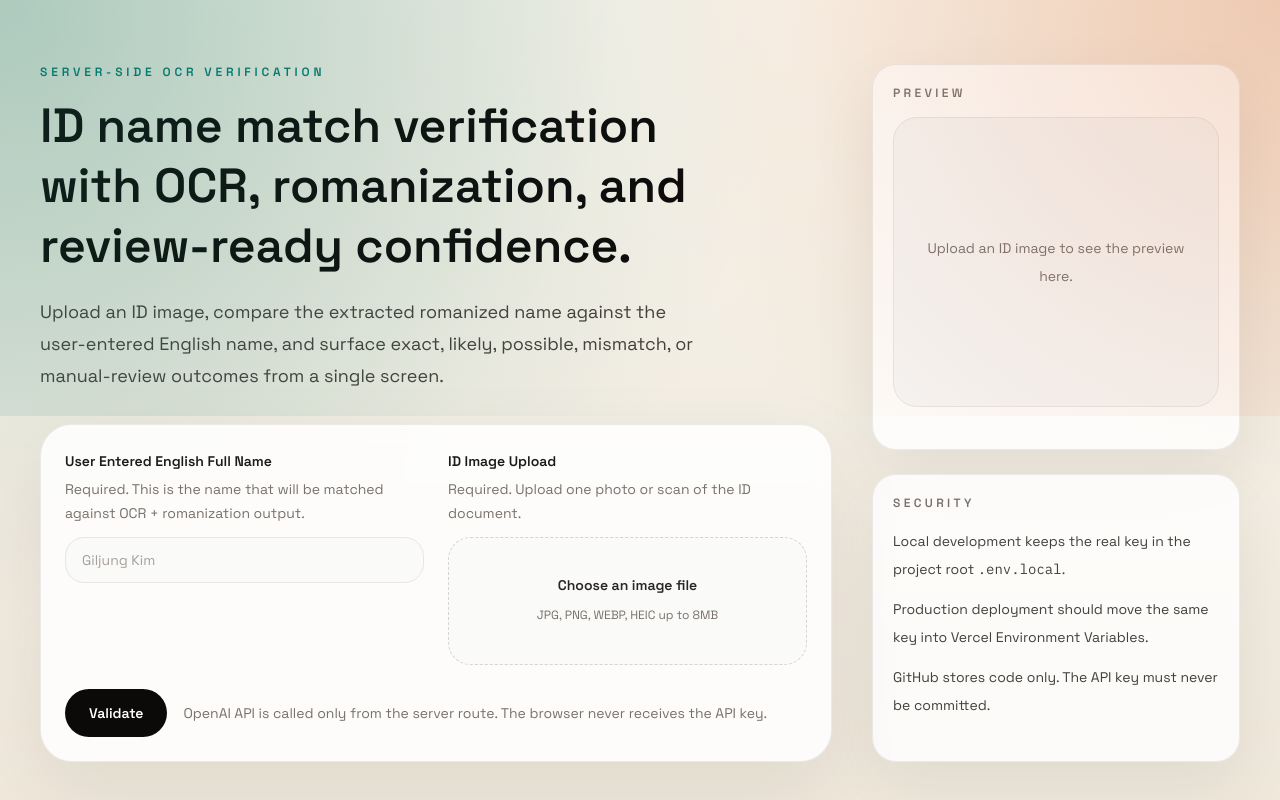
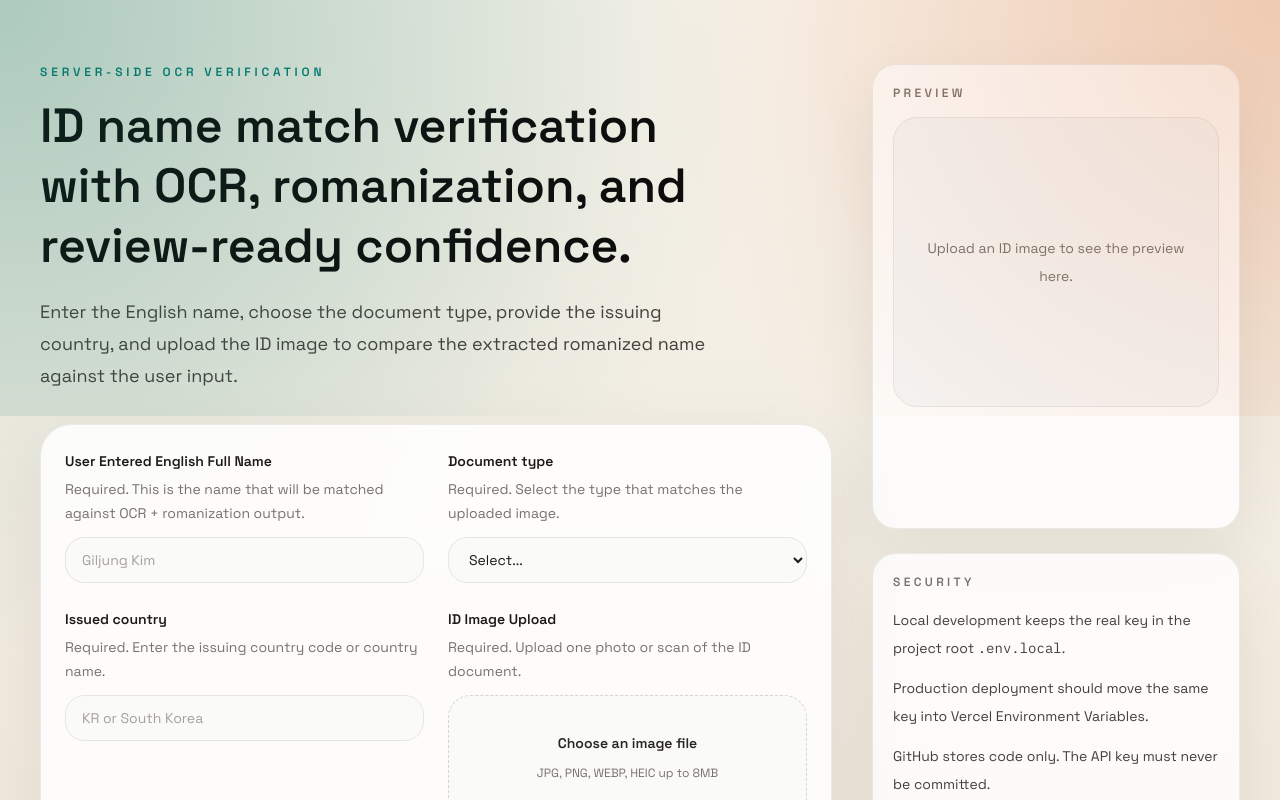
Before and after one commit to Yuifather/kyc_test, a Next.js app: page / in a window 1280 px wide. Shown: the top 800 px of the page. Built offline with nearby package versions, Linux system fonts and the light colour scheme.

Commit message:
Add document type and country inputs

```diff
--- a/app/page.tsx
+++ b/app/page.tsx
@@ -14,8 +14,18 @@ const ACCEPTED_IMAGE_TYPES = [
   "image/heif",
 ].join(",");
 
+const DOCUMENT_TYPE_OPTIONS = [
+  { value: "", label: "Select..." },
+  { value: "Passport", label: "Passport" },
+  { value: "ID Card", label: "ID Card" },
+  { value: "Driver's License", label: "Driver's License" },
+  { value: "Other Document", label: "Other Document" },
+];
+
 export default function Home() {
   const [englishName, setEnglishName] = useState("");
+  const [issuedCountry, setIssuedCountry] = useState("");
+  const [documentType, setDocumentType] = useState("");
   const [imageFile, setImageFile] = useState<File | null>(null);
   const [previewUrl, setPreviewUrl] = useState("");
   const [result, setResult] = useState<VerificationResult | null>(null);
@@ -52,6 +62,16 @@ export default function Home() {
       return;
     }
 
+    if (!documentType) {
+      setErrorMessage("문서 타입을 선택해주세요.");
+      return;
+    }
+
+    if (!issuedCountry.trim()) {
+      setErrorMessage("발급 국가를 입력해주세요.");
+      return;
+    }
+
     if (!imageFile) {
       setErrorMessage("신분증 이미지를 먼저 업로드해주세요.");
       return;
@@ -63,6 +83,8 @@ export default function Home() {
     try {
       const formData = new FormData();
       formData.append("englishName", englishName.trim());
+      formData.append("documentTypeHint", documentType);
+      formData.append("countryHint", issuedCountry.trim());
       formData.append("image", imageFile);
 
       const response = await fetch("/api/verify-id", {
@@ -75,7 +97,9 @@ export default function Home() {
         | { error?: string };
 
       if (!response.ok) {
-        throw new Error(payload && "error" in payload ? payload.error : "검증에 실패했습니다.");
+        throw new Error(
+          payload && "error" in payload ? payload.error : "검증에 실패했습니다.",
+        );
       }
 
       setResult(payload as VerificationResult);
@@ -105,9 +129,9 @@ export default function Home() {
                 ID name match verification with OCR, romanization, and review-ready confidence.
               </h1>
               <p className="mt-4 max-w-xl text-sm leading-6 text-stone-700 sm:mt-5 sm:max-w-2xl sm:text-lg sm:leading-8">
-                Upload an ID image, compare the extracted romanized name against the user-entered
-                English name, and surface exact, likely, possible, mismatch, or manual-review
-                outcomes from a single screen.
+                Enter the English name, choose the document type, provide the issuing country,
+                and upload the ID image to compare the extracted romanized name against the user
+                input.
               </p>
             </div>
 
@@ -124,6 +148,36 @@ export default function Home() {
                     value={englishName}
                     onChange={(event) => setEnglishName(event.target.value)}
                     placeholder="Giljung Kim"
+                    className={inputClassName}
+                    autoComplete="off"
+                  />
+                </FormField>
+
+                <FormField
+                  label="Document type"
+                  description="Required. Select the type that matches the uploaded image."
+                >
+                  <select
+                    value={documentType}
+                    onChange={(event) => setDocumentType(event.target.value)}
+                    className={inputClassName}
+                  >
+                    {DOCUMENT_TYPE_OPTIONS.map((option) => (
+                      <option key={option.label} value={option.value} disabled={!option.value}>
+                        {option.label}
+                      </option>
+                    ))}
+                  </select>
+                </FormField>
+
+                <FormField
+                  label="Issued country"
+                  description="Required. Enter the issuing country code or country name."
+                >
+                  <input
+                    value={issuedCountry}
+                    onChange={(event) => setIssuedCountry(event.target.value)}
+                    placeholder="KR or South Korea"
                     className={inputClassName}
                     autoComplete="off"
                   />
@@ -203,8 +257,13 @@ export default function Home() {
                 Security
               </p>
               <div className="mt-3 space-y-3 text-sm leading-6 text-stone-700 sm:mt-4 sm:leading-7">
-                <p>Local development keeps the real key in the project root <code>.env.local</code>.</p>
-                <p>Production deployment should move the same key into Vercel Environment Variables.</p>
+                <p>
+                  Local development keeps the real key in the project root{" "}
+                  <code>.env.local</code>.
+                </p>
+                <p>
+                  Production deployment should move the same key into Vercel Environment Variables.
+                </p>
                 <p>GitHub stores code only. The API key must never be committed.</p>
               </div>
             </section>
--- a/lib/openai-schema.ts
+++ b/lib/openai-schema.ts
@@ -34,8 +34,12 @@ export const openAiExtractionSchema = z.object({
     .default("unknown"),
   gender_evidence: blankString,
   gender_notes: blankString,
+  document_number: blankString,
+  document_number_confidence: boundedConfidence,
   date_of_birth: blankString,
   date_of_birth_confidence: boundedConfidence,
+  date_of_expiry: blankString,
+  date_of_expiry_confidence: boundedConfidence,
   place_of_birth: blankString,
   place_of_birth_confidence: boundedConfidence,
   nationality: blankString,
--- a/lib/verification.ts
+++ b/lib/verification.ts
@@ -48,7 +48,7 @@ interface VerifyIdInput {
 }
 
 const SYSTEM_PROMPT = `You are an identity document analyzer.
-You receive a user-entered English full name plus one ID image.
+You receive a user-entered English full name plus one ID image, plus the user-selected document type and issuing country.
 Return only JSON that matches the provided schema.
 
 Rules:
@@ -58,11 +58,13 @@ Rules:
 - All confidence values must be numbers between 0 and 1.
 - country_detected should use ISO 3166-1 alpha-2 when confident, otherwise "".
 - date_of_birth must be normalized to YYYY-MM-DD when confident, otherwise "".
+- date_of_expiry must be normalized to YYYY-MM-DD when confident, otherwise "".
 - Keep the original local-script names separate from romanized names.
 - Provide one primary romanized full name plus alternative romanizations when more than one is plausible.
 - If name order is ambiguous, explain it in romanization_notes.
 - Gender may only be returned when a printed gender/sex label and value are visible or strongly supported by OCR evidence.
 - Never infer gender from face, name, or document number patterns.
+- Use the document type and issuing country as strong hints when they are consistent with the image.
 - If the document is blurry, cropped, reflective, tilted, occluded, or too small, lower document_quality_confidence and explain it in document_quality_notes.`;
 
 export async function verifyIdDocument({
@@ -71,7 +73,7 @@ export async function verifyIdDocument({
   documentTypeHint,
   file,
 }: VerifyIdInput): Promise<VerificationResult> {
-  validateInputs({ englishName, file });
+  validateInputs({ englishName, countryHint, documentTypeHint, file });
 
   const buffer = Buffer.from(await file.arrayBuffer());
   const localImageQuality = inspectImageQuality(buffer, file.size);
@@ -151,7 +153,9 @@ export async function verifyIdDocument({
       nameMatch.confidence,
       cleanedExtraction.first_name_confidence,
       cleanedExtraction.last_name_confidence,
+      cleanedExtraction.document_number_confidence,
       cleanedExtraction.date_of_birth_confidence,
+      cleanedExtraction.date_of_expiry_confidence,
       cleanedExtraction.nationality_confidence,
       gender.gender
         ? gender.gender_confidence
@@ -172,7 +176,7 @@ export async function verifyIdDocument({
 
   return {
     user_input_english_name: englishName,
-    country_detected: cleanedExtraction.country_detected,
+    country_detected: cleanedExtraction.country_detected || countryHint.trim(),
     document_type_detected:
       cleanedExtraction.document_type_detected || documentTypeHint.trim(),
     document_quality_confidence: documentQualityConfidence,
@@ -196,8 +200,12 @@ export async function verifyIdDocument({
     gender_source: gender.gender_source,
     gender_evidence: gender.gender_evidence,
     gender_notes: gender.gender_notes,
+    document_number: cleanedExtraction.document_number,
+    document_number_confidence: cleanedExtraction.document_number_confidence,
     date_of_birth: cleanedExtraction.date_of_birth,
     date_of_birth_confidence: cleanedExtraction.date_of_birth_confidence,
+    date_of_expiry: cleanedExtraction.date_of_expiry,
+    date_of_expiry_confidence: cleanedExtraction.date_of_expiry_confidence,
     place_of_birth: cleanedExtraction.place_of_birth,
     place_of_birth_confidence: cleanedExtraction.place_of_birth_confidence,
     nationality: cleanedExtraction.nationality,
@@ -216,13 +224,31 @@ export async function verifyIdDocument({
 
 function validateInputs({
   englishName,
+  countryHint,
+  documentTypeHint,
   file,
-}: Pick<VerifyIdInput, "englishName" | "file">) {
+}: VerifyIdInput) {
   if (!englishName.trim()) {
     throw new VerificationError(
       400,
       "영문 이름을 먼저 입력해주세요.",
       "English name is required.",
+    );
+  }
+
+  if (!documentTypeHint.trim()) {
+    throw new VerificationError(
+      400,
+      "문서 타입을 선택해주세요.",
+      "Document type is required.",
+    );
+  }
+
+  if (!countryHint.trim()) {
+    throw new VerificationError(
+      400,
+      "발급 국가를 입력해주세요.",
+      "Issued country is required.",
     );
   }
 
@@ -265,7 +291,7 @@ async function extractWithOpenAI({
     try {
       const response = await client.responses.parse({
         model,
-        max_output_tokens: 1600,
+        max_output_tokens: 1800,
         input: [
           {
             role: "system",
@@ -319,10 +345,12 @@ function buildUserPrompt({
 }: Omit<VerifyIdInput, "file">) {
   return [
     `User entered English full name: ${englishName.trim()}`,
-    `Country hint: ${countryHint.trim() || "none"}`,
-    `Document type hint: ${documentTypeHint.trim() || "none"}`,
+    `Issued country: ${countryHint.trim()}`,
+    `Document type: ${documentTypeHint.trim()}`,
     "Analyze the document image and extract the required fields.",
     "Keep unknown strings as empty strings and unknown arrays as empty arrays.",
+    "Return the document number when visible. If unreadable, return an empty string.",
+    "Return the date of expiry when visible and normalize it to YYYY-MM-DD.",
     "Provide a primary romanized full name and any credible alternatives.",
     "Do not infer gender without visible OCR label/value evidence.",
   ].join("\n");
@@ -330,6 +358,7 @@ function buildUserPrompt({
 
 function sanitizeExtraction(extraction: OpenAiExtraction, englishName: string) {
   const normalizedDate = normalizeDateValue(extraction.date_of_birth);
+  const normalizedExpiry = normalizeDateValue(extraction.date_of_expiry);
 
   return {
     country_detected: cleanText(extraction.country_detected),
@@ -355,10 +384,16 @@ function sanitizeExtraction(extraction: OpenAiExtraction, englishName: string) {
     gender_source: extraction.gender_source,
     gender_evidence: cleanText(extraction.gender_evidence),
     gender_notes: cleanText(extraction.gender_notes),
+    document_number: cleanText(extraction.document_number),
+    document_number_confidence: clampConfidence(extraction.document_number_confidence),
     date_of_birth: normalizedDate,
     date_of_birth_confidence: normalizedDate
       ? clampConfidence(extraction.date_of_birth_confidence)
       : clampConfidence(Math.min(extraction.date_of_birth_confidence, 0.35)),
+    date_of_expiry: normalizedExpiry,
+    date_of_expiry_confidence: normalizedExpiry
+      ? clampConfidence(extraction.date_of_expiry_confidence)
+      : clampConfidence(Math.min(extraction.date_of_expiry_confidence, 0.35)),
     place_of_birth: cleanText(extraction.place_of_birth),
     place_of_birth_confidence: clampConfidence(extraction.place_of_birth_confidence),
     nationality: cleanText(extraction.nationality),
--- a/types/verification.ts
+++ b/types/verification.ts
@@ -54,8 +54,12 @@ export interface VerificationResult {
   gender_source: GenderSource;
   gender_evidence: string;
   gender_notes: string;
+  document_number: string;
+  document_number_confidence: number;
   date_of_birth: string;
   date_of_birth_confidence: number;
+  date_of_expiry: string;
+  date_of_expiry_confidence: number;
   place_of_birth: string;
   place_of_birth_confidence: number;
   nationality: string;
```
Also changed, not shown: components/verification-results.tsx (+10 -0 lines).
